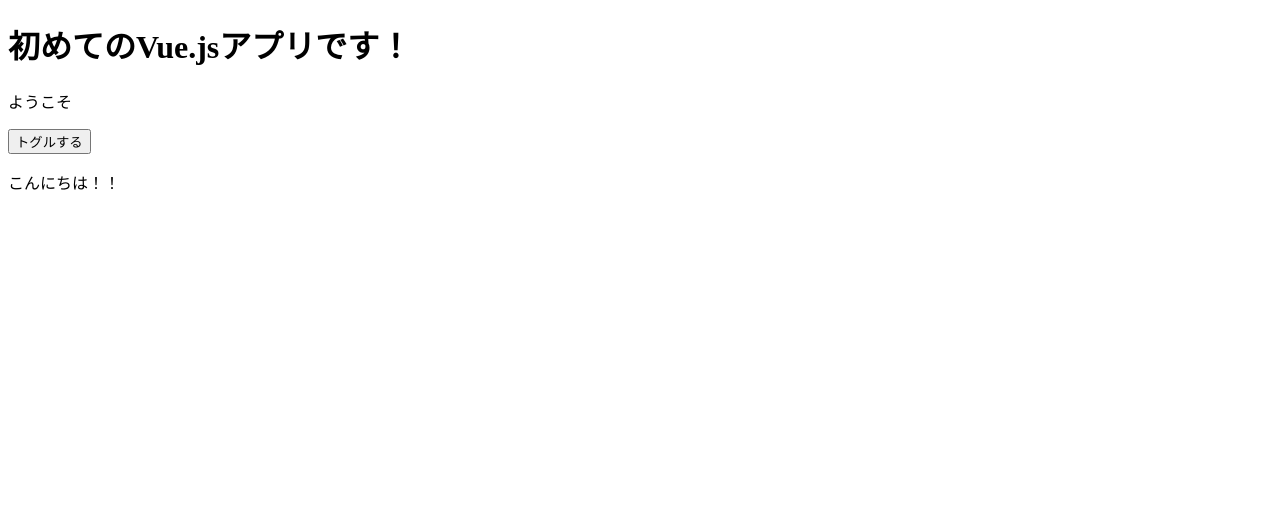
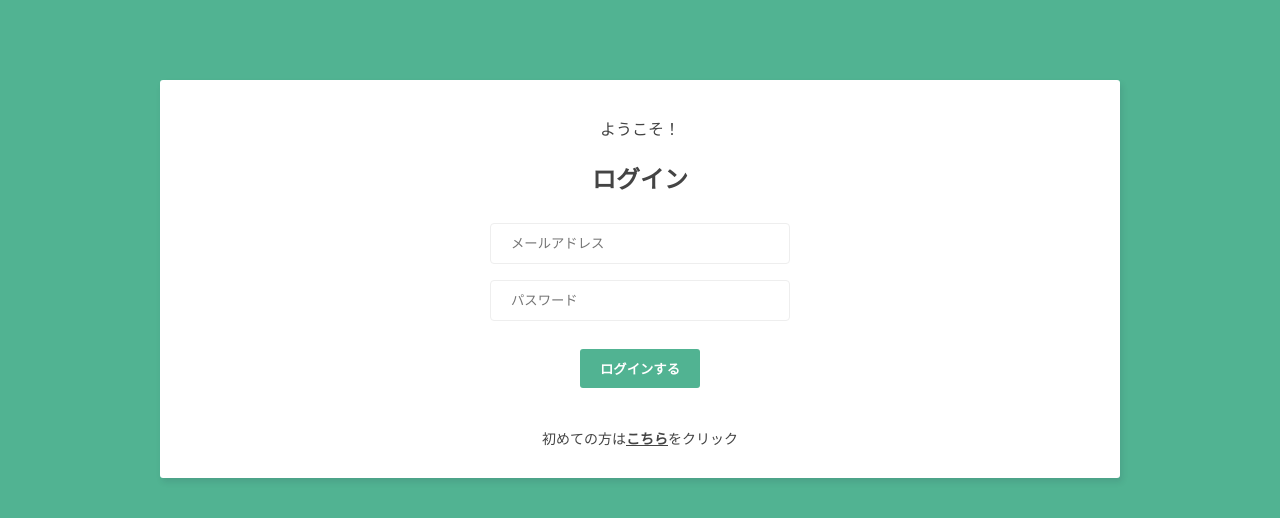
Before and after one commit to snrrrns/live-chat-vuejs, a Vue app: page / in a window 1280 px wide. Shown: the top 518 px of the page. Built offline with nearby package versions, Linux system fonts and the light colour scheme.

Commit message:
Add: ログイン画面、ユーザー登録画面を実装

```diff
--- /dev/null
+++ b/src/assets/main.css
@@ -0,0 +1,26 @@
+body {
+  background: #51b392;
+  color: #444;
+}
+.container {
+  width: 90%;
+  max-width: 960px;
+  margin: 80px auto;
+  border-radius: 3px;
+  box-shadow: 2px 4px 6px rgba(28, 6, 49, 0.1);
+  background: white;
+}
+.error {
+  color: #ff3f80;
+  font-size: 14px;
+}
+button {
+  text-decoration: none;
+  background: #51b392;
+  color: white;
+  font-weight: bold;
+  border: 0;
+  border-radius: 3px;
+  padding: 10px 20px;
+  cursor: pointer;
+}
--- /dev/null
+++ b/src/components/LoginForm.vue
@@ -0,0 +1,21 @@
+<template>
+  <div>
+    <h2>ログイン</h2>
+    <form>
+      <input type="email" required placeholder="メールアドレス" v-model="email">
+      <input type="password" required placeholder="パスワード" v-model="password">
+      <button>ログインする</button>
+    </form>
+  </div>
+</template>
+
+<script>
+export default {
+  data () {
+    return {
+      email: '',
+      password: ''
+    }
+  }
+}
+</script>
--- /dev/null
+++ b/src/components/SignupForm.vue
@@ -0,0 +1,30 @@
+<template>
+  <div>
+    <h2>アカウントを登録</h2>
+    <form @submit.prevent="signUp">
+      <input type="text" required placeholder="名前" v-model="name">
+      <input type="email" required placeholder="メールアドレス" v-model="email">
+      <input type="password" required placeholder="パスワード" v-model="password">
+      <input type="password" required placeholder="パスワード（確認用）" v-model="passwordConfirmation">
+      <button>登録する</button>
+    </form>
+  </div>
+</template>
+
+<script>
+export default {
+  data () {
+    return {
+      name: '',
+      email: '',
+      password: '',
+      passwordConfirmation: ''
+    }
+  },
+  methods: {
+    async signUp() {
+      console.log(this.name, this.email, this.password, this.passwordConfirmation)
+    }
+  }
+}
+</script>
--- a/src/main.js
+++ b/src/main.js
@@ -1,5 +1,6 @@
 import { createApp } from 'vue'
 import App from './App.vue'
 import router from './router'
+import './assets/main.css'
 
 createApp(App).use(router).mount('#app')
--- a/src/views/WelcomePage.vue
+++ b/src/views/WelcomePage.vue
@@ -1,34 +1,62 @@
 <template>
-  <div>
-    <h1>{{ title }}</h1>
-    <p v-if="isEnabled">{{ subtitle }}</p>
-    <button @dblclick="toggle">トグルする</button>
-    <p>{{ text }}</p>
+  <div class="container welcome">
+    <p>ようこそ！</p>
+    <div v-if="shouldShowLoginForm">
+      <LoginForm />
+      <p class="change-form">初めての方は<span @click="shouldShowLoginForm = false">こちら</span>をクリック</p>
+    </div>
+    <div v-if="!shouldShowLoginForm">
+      <SignupForm />
+      <p class="change-form">アカウントをお持ちの方は<span @click="shouldShowLoginForm = true">こちら</span>をクリック</p>
+    </div>
   </div>
 </template>
 
 <script>
+import LoginForm from '../components/LoginForm.vue'
+import SignupForm from '../components/SignupForm.vue'
 export default {
-  data() {
+  components: { LoginForm, SignupForm },
+  data () {
     return {
-      title: '初めてのVue.jsアプリです！',
-      subtitle: 'ようこそ',
-      isEnabled: true
-    }
-  },
-  computed: {
-    text() {
-      if(this.isEnabled) {
-        return 'こんにちは！！'
-      } else{
-        return 'さよなら！'
-      }
-    }
-  },
-  methods: {
-    toggle() {
-      this.isEnabled = !this.isEnabled
+      shouldShowLoginForm: true
     }
   }
 }
 </script>
+
+<style>
+  .welcome {
+    text-align: center;
+    padding: 20px 0;
+  }
+  .welcome form {
+    width: 300px;
+    margin: 20px auto;
+  }
+  .welcome label {
+    display: block;
+    margin: 20px 0 10px;
+  }
+  .welcome input {
+    width: 100%;
+    padding: 12px 20px;
+    margin: 8px auto;
+    border-radius: 4px;
+    border: 1px solid #eee;
+    outline: none;
+    box-sizing: border-box;
+  }
+  .welcome span{
+    font-weight: bold;
+    text-decoration: underline;
+    cursor: pointer;
+  }
+  .welcome button {
+    margin: 20px auto;
+  }
+  .change-form {
+    font-size: 14px;
+    margin: 10px;
+  }
+</style>
```
